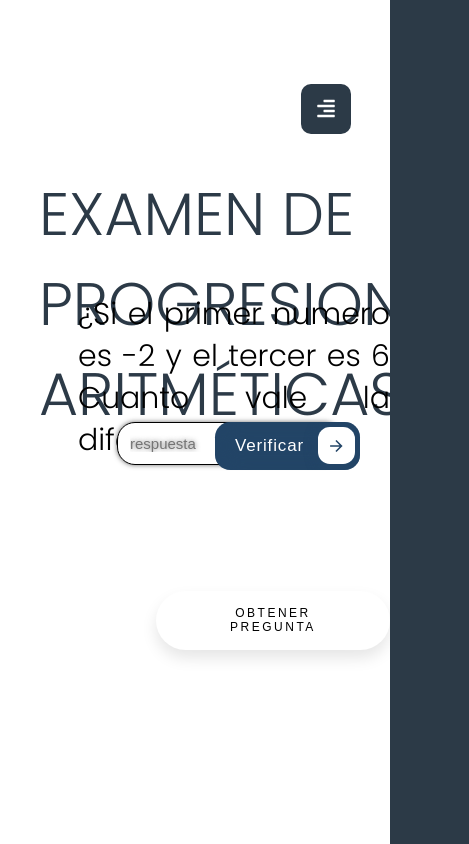
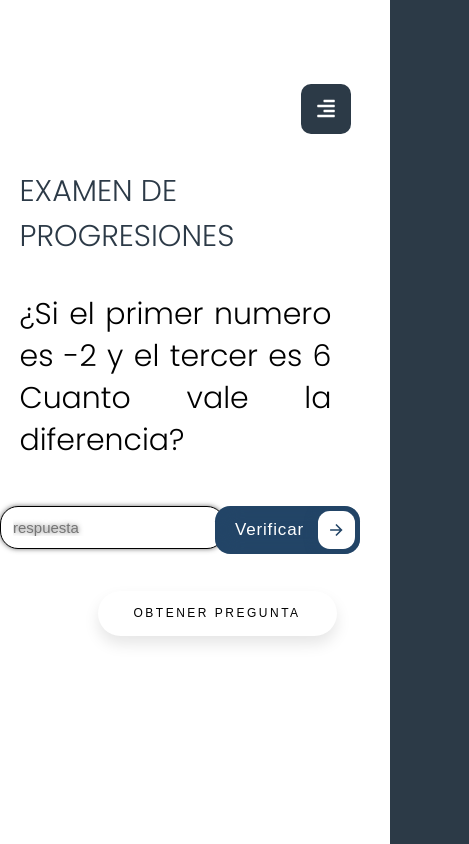
Before and after one commit to san8a/Progresiones, a plain HTML site: page test.html in a window 390 px wide. Shown: the whole page, 469 px wide, since content can reach past the window. Drawn offline with nearby package versions, Linux system fonts and the light colour scheme.

Commit message:
Add files via upload

```diff
--- a/test.html
+++ b/test.html
@@ -7,8 +7,45 @@
   <script src="https://cdnjs.cloudflare.com/ajax/libs/jquery/3.6.0/jquery.min.js"></script>
   <link rel="stylesheet" href="https://cdnjs.cloudflare.com/ajax/libs/font-awesome/5.15.3/css/all.min.css"/>
   <link rel="stylesheet" href="styles.css">
+  <style>
+    .input{
+      position: absolute;
+      top: 50%;
+      left: 30%;
+
+    }
+    .but{
+      position: absolute;
+      top: 50%;
+      left: 55%;
+    }
+     @media only screen and (max-width: 424px) {
+
+          .titulo{
+           font-size: 30px;
+           left: 5%;
+          }
+          .p{
+            left: 5%;
+            font-size: 30px;
+          }
+        .input{
+          left: 0%;
+          top: 60%;
+        }
+        .cssbuttons-io-button{
+          top: 60%;
+
+        }
+
+        .button{
+left: 25%;
+        }
+       }
+
+  </style>
 </head>
-<body onload="random()">
+<body onload="random(),mensaje()">
 
     <header>
 
@@ -27,16 +64,16 @@
         <li><a href="test.html">Examen</a></li>
       </nav>
     </div>
-   <p class="titulo">EXAMEN DE PROGRESIONES ARITMÉTICAS</p>
+   <p class="titulo">EXAMEN DE PROGRESIONES</p>
 
     <div class="p" id="pregunta"></div>
 
-    <input class="css-input" placeholder="respuesta" id="respuesta" style="position: absolute;top: 50%;left: 30%;">
+    <input class="css-input input" placeholder="respuesta" id="respuesta" >
 
     <input class="h2" id="respuestac" style="display: none;">
 
 
-    <button class="cssbuttons-io-button" onclick="revi()" style="position: absolute;top: 50%;left: 55%;"> Verificar
+    <button class="cssbuttons-io-button but" onclick="revi()" >Verificar
         <div class="icon">
           <svg height="24" width="24" viewBox="0 0 24 24" xmlns="http://www.w3.org/2000/svg"><path d="M0 0h24v24H0z" fill="none"></path><path d="M16.172 11l-5.364-5.364 1.414-1.414L20 12l-7.778 7.778-1.414-1.414L16.172 13H4v-2z" fill="currentColor"></path></svg>
         </div>
@@ -49,7 +86,9 @@
 
 
         <script>
-
+    function mensaje(){
+      alert("Las preguntas son generadas con numeros aleatorios, por esto puede que se repitan. Solo ten paciencia y dale a obtener de nuevo. <3")
+    }
     respuesta=0;
     r=0;
     function random(){
```
Also changed, not shown: caso-1.html (+10 -1 lines), caso-2.html (+7 -1 lines), caso-3.html (+10 -2 lines), caso-4.html (+11 -1 lines), index.html (+26 -0 lines).
